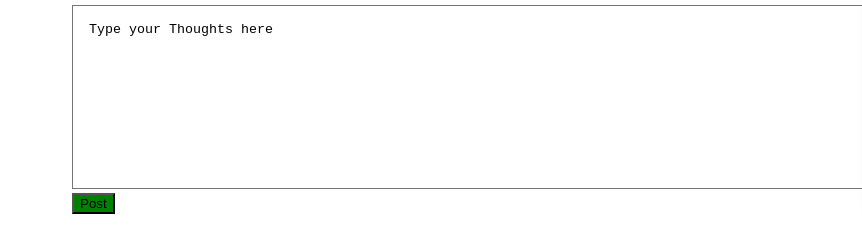
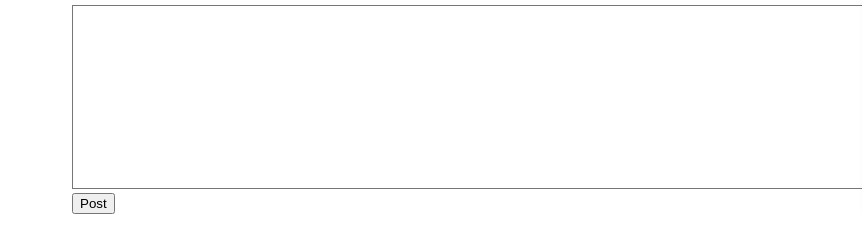
Before and after one commit to ani18605/web, a plain HTML site: page index.html in a window 1280 px wide. Shown: the part 162-414 px from the top of the page, 0-862 px from the left. Drawn offline with Linux system fonts and the light colour scheme.

Commit message:
index.html

```diff
--- a/index.html
+++ b/index.html
@@ -3,7 +3,7 @@
 <head>
   <meta charset="UTF-8">
   <meta name="viewport" content="width=device-width, initial-scale=1.0">
-  <title>Document</title>
+  <title>finals</title>
   <link rel="stylesheet" href="style.css">
 </head>
 <body>
@@ -16,12 +16,11 @@
       <h4>your post goes here</h4>
       <div class="card-container">
         <div class="tweetbox-top">
-            <textarea name="Type your thougts" id="typebox" cols="30" rows="10">Type your Thoughts here</textarea>
-        </div>
-        <div class="tweetbox bottom">
-            <button class="btn">Post</button>
-        </div>
-
+          <textarea name="Type your thoughts" id="typebox" cols="30" rows="10"></textarea>
+      </div>
+      <div class="tweetbox-bottom">
+          <button class="post-btn">Post</button>
+      </div>
     </div>
     </div>
    <div class="posted">
```
